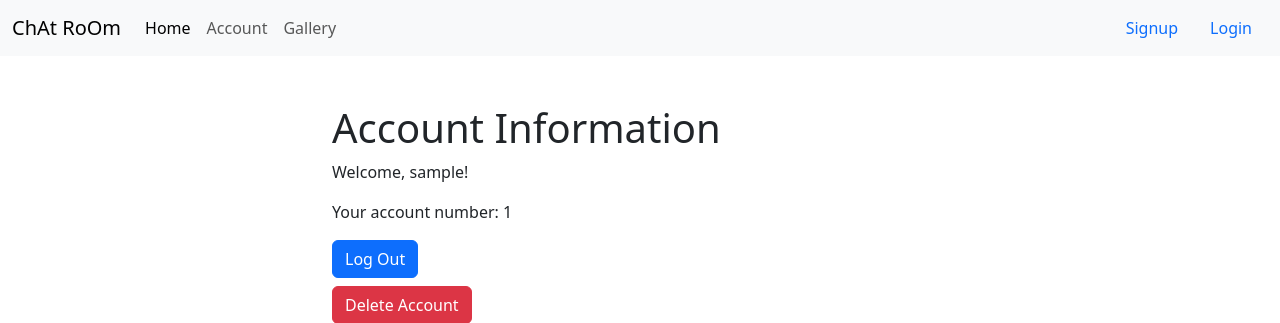
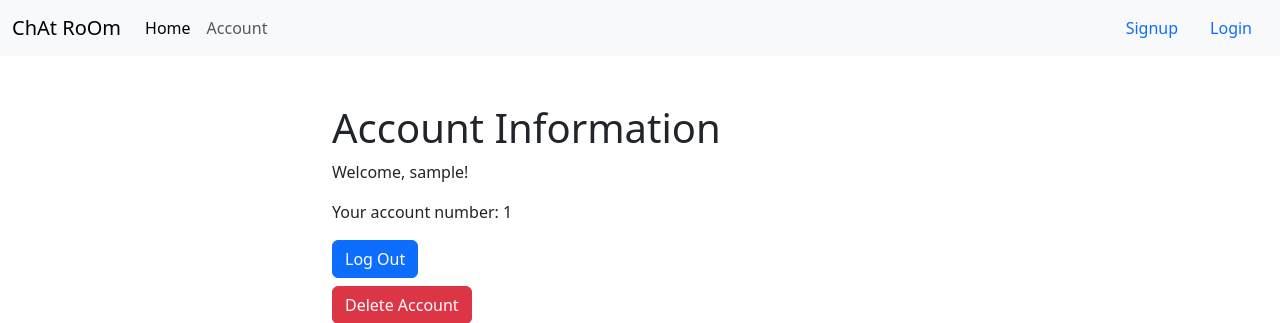
Before and after one commit to Sagsunds/Tietokannat-ja-web-ohjelmointi-Samuel-Sundstr-m, a Flask app: page /account in a window 1280 px wide. Shown: the top 323 px of the page. Run offline with Flask 3, Linux system fonts and the light colour scheme; the visitor is signed in with stand-in values (Sample User, id 1); parts of the project's set-up code (start-up, migrations or seed data) failed here and were passed over.

Commit message:
Update layouts.html

```diff
--- a/templates/layouts.html
+++ b/templates/layouts.html
@@ -23,9 +23,6 @@
                 </li>
                 <li class="nav-item">
                     <a class="nav-link" href="{{url_for('account')}}">Account</a>
-                </li>
-                <li class="nav-item">
-                    <a class="nav-link" href="{{url_for('gallery')}}">Gallery</a>
                 </li>
             </ul>
         </div>
```
